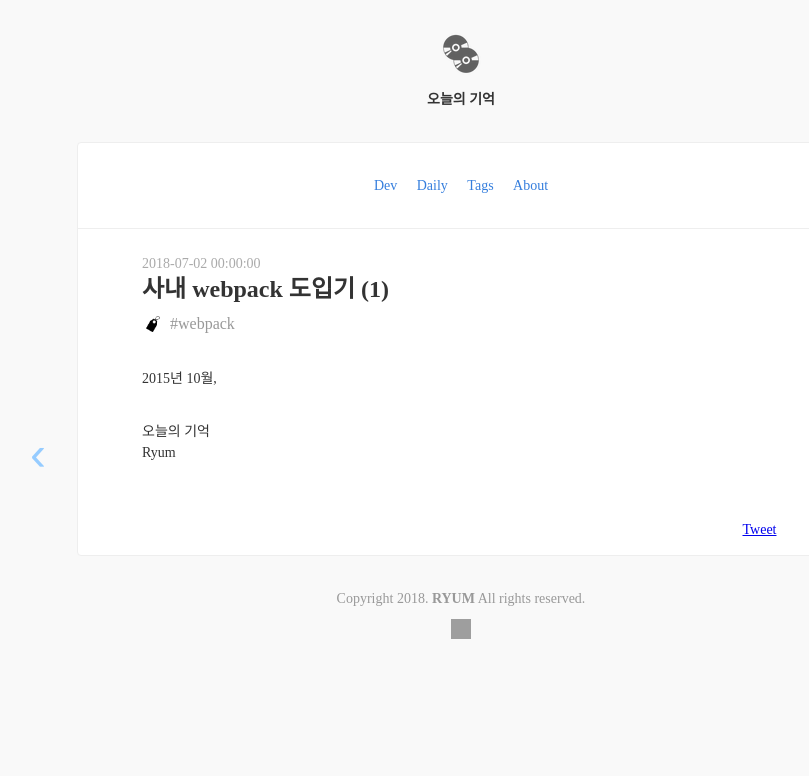
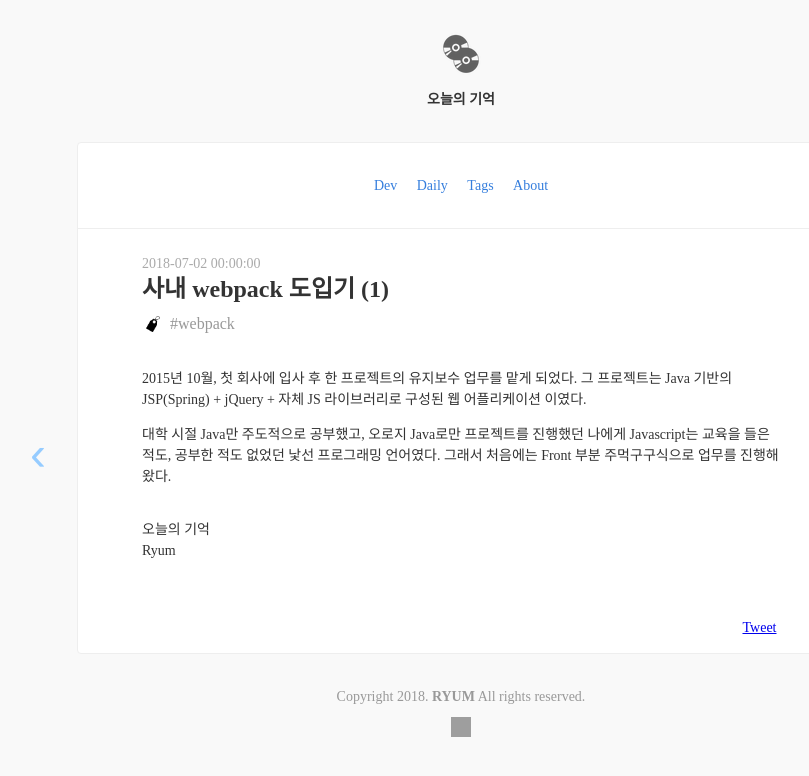
Before and after one commit to ryum91/ryum91.github.com, a Jekyll site: the page built from _posts/dev/2018-07-02-21.md, in a window 1280 px wide. Shown: the top 776 px of the page, without its empty margins (179-988 px from the left). Built offline with Jekyll 4.4.1, drawn with Linux system fonts in a browser that asks for light colours; nearby versions of some CDN libraries; some web fonts are replaced; comment, search, counter and statistics services are not loaded; grey boxes are pictures that could not be loaded.

Commit message:
[Post] 2018-07-02-21

```diff
--- a/_posts/dev/2018-07-02-21.md
+++ b/_posts/dev/2018-07-02-21.md
@@ -6,4 +6,8 @@ category: dev
 tags: [webpack]
 ---
 
-2015년 10월,
+2015년 10월, 첫 회사에 입사 후 한 프로젝트의 유지보수 업무를 맡게 되었다.
+그 프로젝트는 Java 기반의 JSP(Spring) + jQuery + 자체 JS 라이브러리로 구성된 웹 어플리케이션 이였다.
+
+대학 시절 Java만 주도적으로 공부했고, 오로지 Java로만 프로젝트를 진행했던 나에게 Javascript는 교육을 들은 적도, 공부한 적도 없었던 낯선 프로그래밍 언어였다.
+그래서 처음에는 Front 부분 주먹구구식으로 업무를 진행해왔다.
```
